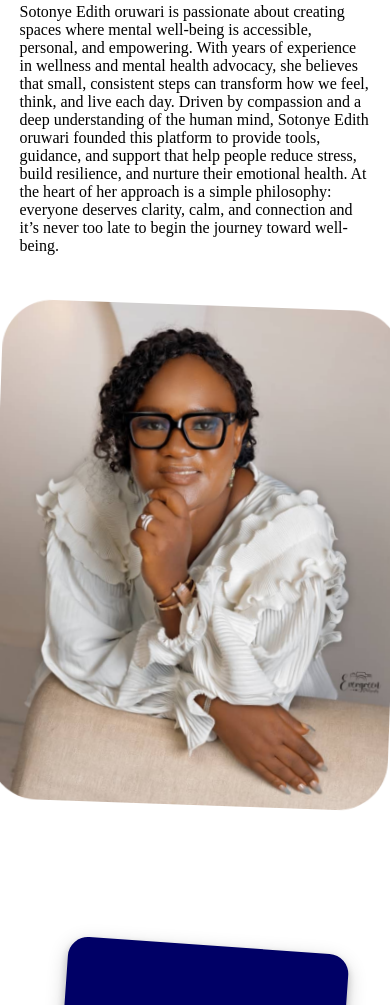
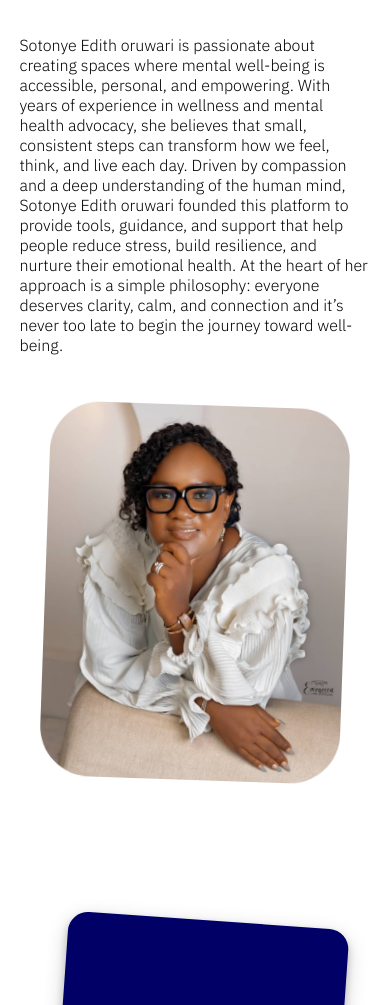
Before and after one commit to Abiola-Emmanuel/shape-rehabiliation, a plain HTML site: page about/about.html in a window 390 px wide. Shown: the part 2053-3058 px from the top of the page. Drawn offline with Linux system fonts and the light colour scheme; a web font is replaced by a local one.

Commit message:
little adjsutment

```diff
--- a/about/about.css
+++ b/about/about.css
@@ -1,12 +1,15 @@
 :root {
   --font-family: Arapey;
 }
-
 
 * {
   margin: 0;
   padding: 0;
   box-sizing: border-box;
+}
+
+body {
+  font-family: "IBM Plex Sans";
 }
 
 nav {
@@ -251,6 +254,8 @@ nav {
   margin-top: 60px;
   display: flex;
   gap: 30px;
+  justify-content: center;
+  align-items: center;
 }
 
 .founder-left,
@@ -443,9 +448,12 @@ nav {
     gap: 50px;
   }
 
-  .founder-left,
-  .founder-right {
+  .founder-left {
     width: 100%;
+  }
+
+  .founder-right img {
+    width: 300px;
   }
 
   .vm {
--- a/styles.css
+++ b/styles.css
@@ -11,6 +11,7 @@
 body {
   font-family: "IBM Plex Sans";
   background: linear-gradient(to bottom right, white 90%, #FF00FF 190%);
+  scroll-behavior: smooth;
 }
 
 .hero {
```
